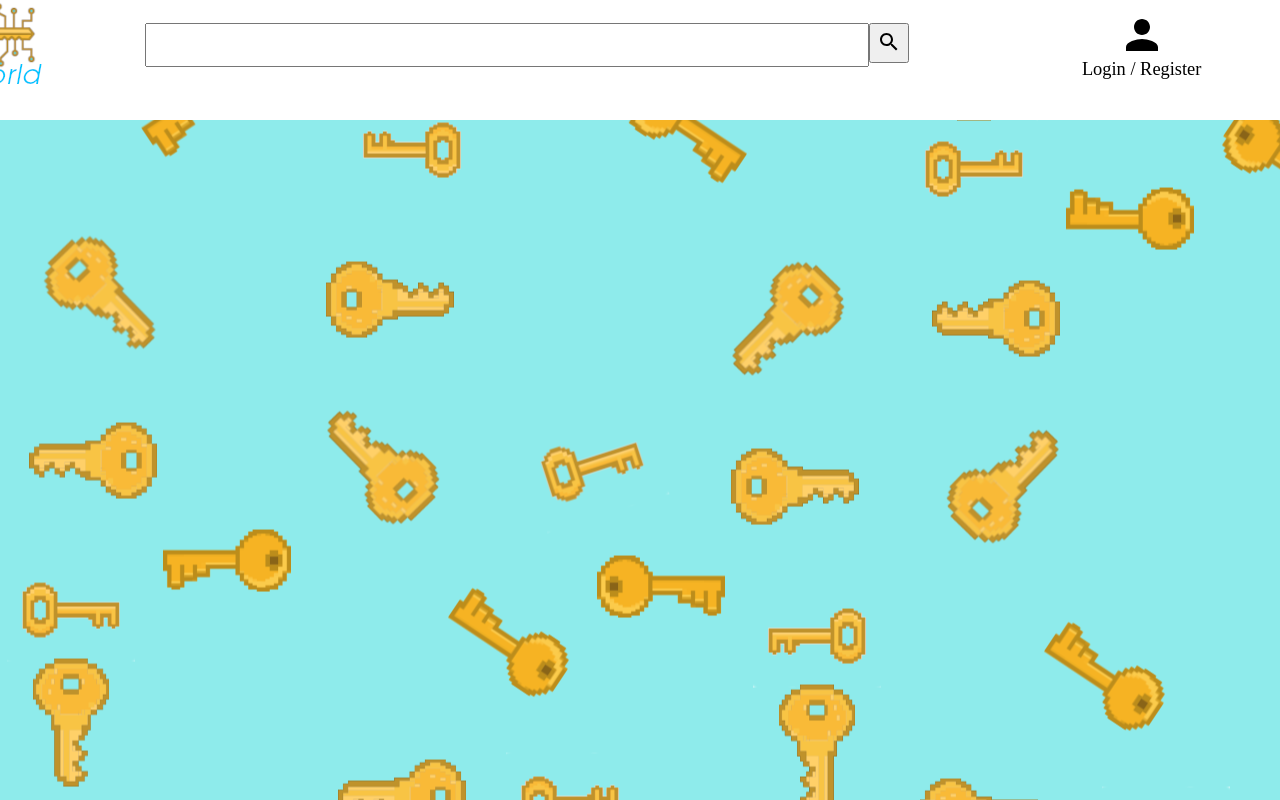
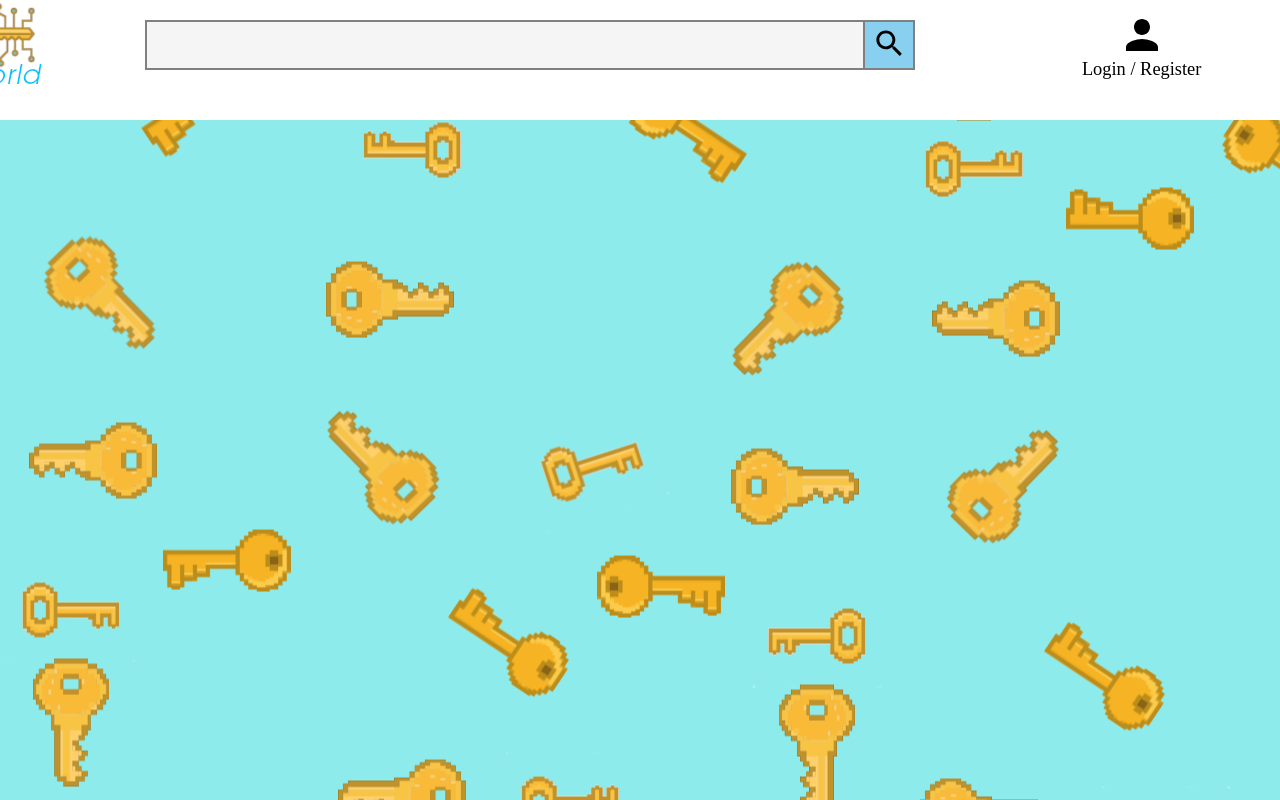
Before and after one commit to gszp1/LicenKey-Online-licence-key-store-application, a React (Vite) app in the folder frontend/: page / in a window 1280 px wide. Shown: the top 800 px of the page. Built offline with nearby package versions, Linux system fonts and the light colour scheme.

Commit message:
Adds styling to navbar.

```diff
--- a/frontend/src/components/NavigationBar/NavigationBarTop.jsx
+++ b/frontend/src/components/NavigationBar/NavigationBarTop.jsx
@@ -13,7 +13,9 @@ const NavigationBarTop = () => {
                 />
                 <div className={styles.search_bar}>
                     <input/>
-                    <button> <SearchIcon/> </button>
+                    <button>
+                        <SearchIcon fontSize="large"/>
+                    </button>
                 </div>
                 <div className={styles.account_button}>
                     <PersonIcon sx={{fontSize: '3rem'}}/>
--- a/frontend/src/components/NavigationBar/NavigationBarTop.module.css
+++ b/frontend/src/components/NavigationBar/NavigationBarTop.module.css
@@ -39,12 +39,36 @@
 
 .search_bar input {
     width: 720px;
-    height: 40px;
+    height: 50px;
+    background-color: whitesmoke;
+    border: 2px solid gray;
+    box-sizing: border-box;
+    font-size: 1.5rem;
+}
+
+
+
+.search_bar input:focus {
+    outline: none;
+    border-color: orange;
 }
 
 .search_bar button {
-    width: 40px;
-    height: 40px;
+    width: 50px;
+    height: 50px;
+    background-color: rgba(21, 161, 226, 0.5);
+    border: 2px gray solid;
+    transition: ease-in-out 0.1s;
+    border-left: 0px;
+}
+
+.search_bar button:hover {
+    background-color: rgba(21, 161, 226, 0.7);
+}
+
+.search_bar button:active {
+    background-color: rgb(247, 186, 72);
+    color: white;
 }
 
 .account_button {
```
